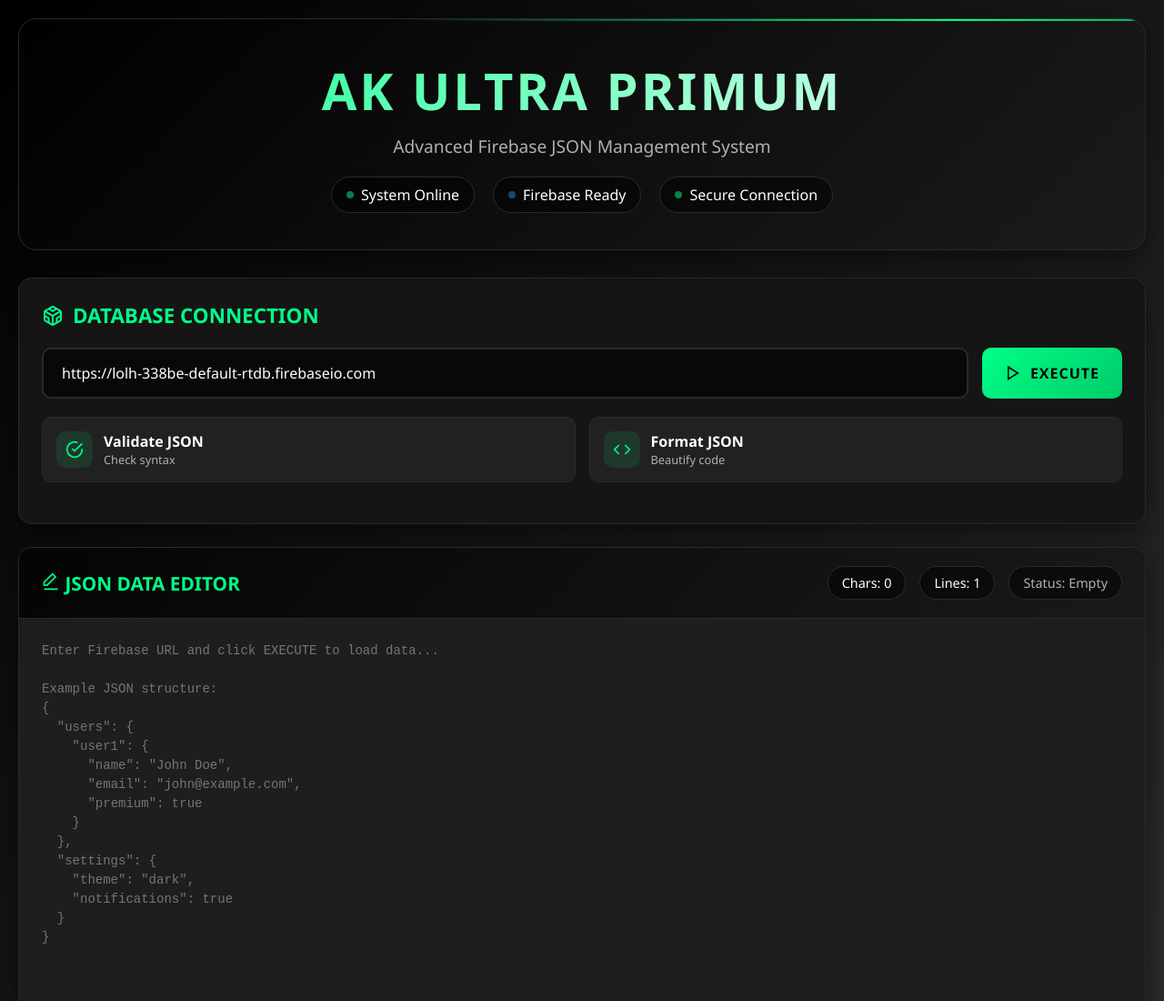
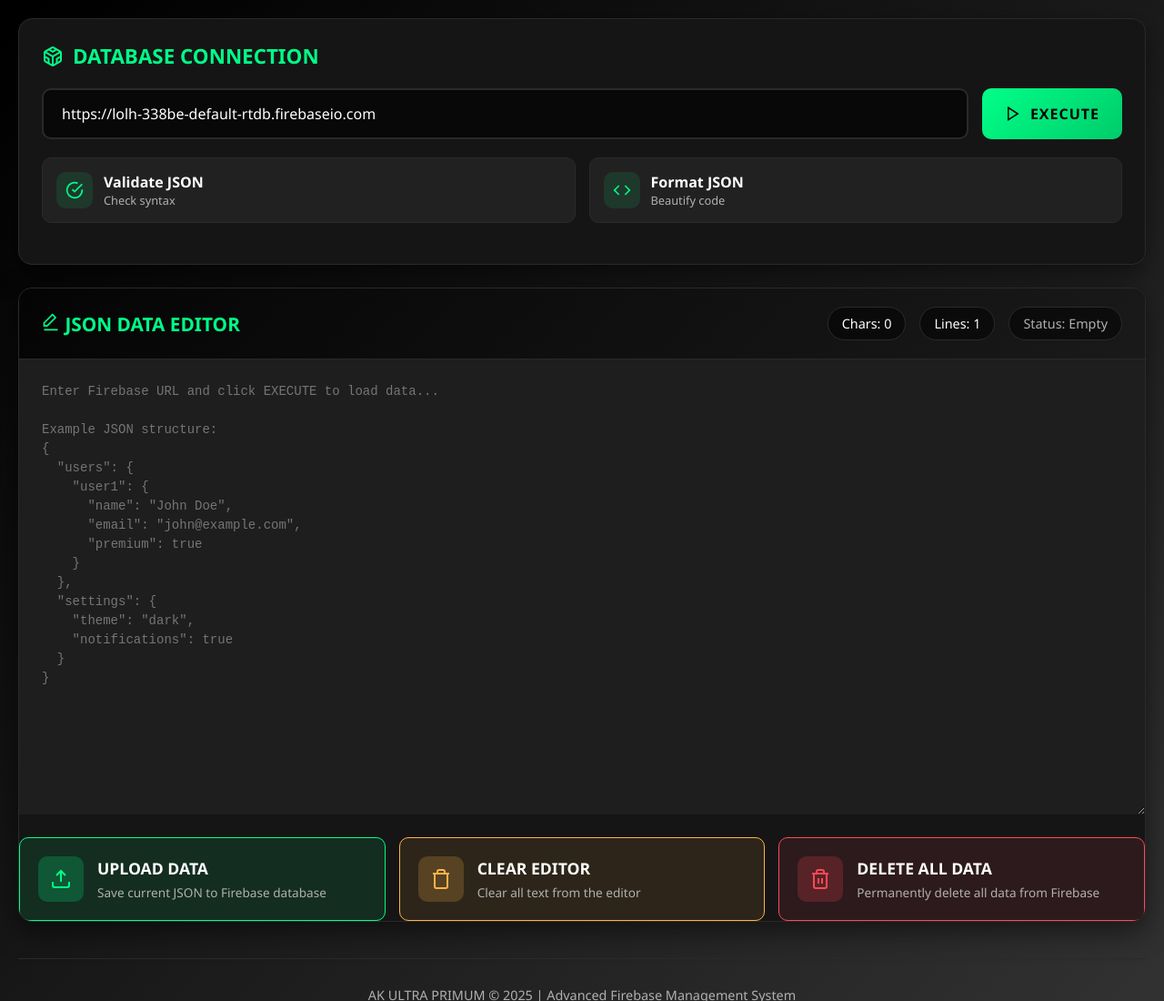
Before and after one commit to paskuser/pay.courier.online, a plain HTML site: page firebase2025.html in a window 1280 px wide. Shown: the top 1100 px of the page at 91% size. Drawn offline with Linux system fonts and the light colour scheme.

Commit message:
Update firebase2025.html

```diff
--- a/firebase2025.html
+++ b/firebase2025.html
@@ -615,25 +615,7 @@
 </head>
 <body>
     <div class="container">
-        <!-- Header -->
-        <header class="header">
-            <div class="logo">AK ULTRA PRIMUM</div>
-            <div class="tagline">Advanced Firebase JSON Management System</div>
-            <div class="status-bar">
-                <div class="status-item">
-                    <div class="status-dot"></div>
-                    <span>System Online</span>
-                </div>
-                <div class="status-item">
-                    <div class="status-dot" style="background: var(--info)"></div>
-                    <span>Firebase Ready</span>
-                </div>
-                <div class="status-item">
-                    <div class="status-dot" style="background: var(--success)"></div>
-                    <span>Secure Connection</span>
-                </div>
-            </div>
-        </header>
+
 
         <!-- Control Panel -->
         <section class="control-panel">
```
